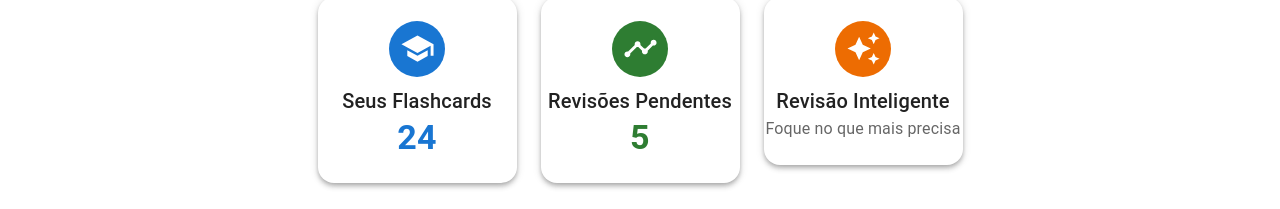
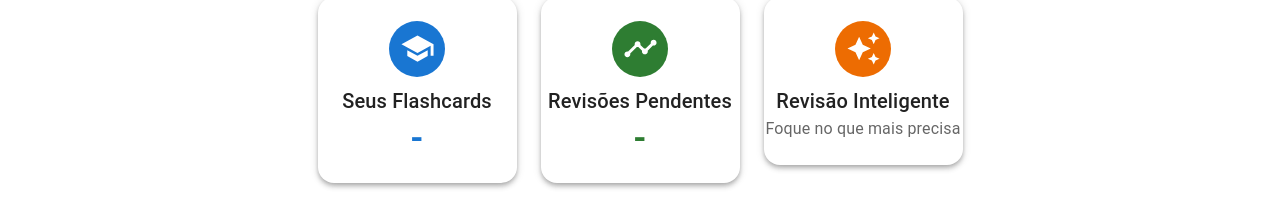
Before and after one commit to valeriapessoa/Flashcards, a Next.js app in the folder frontend/: page / in a window 1280 px wide. Shown: the part 448-657 px from the top of the page. Built offline with nearby package versions, Linux system fonts and the light colour scheme; no server answers; sample sign-in values are in the browser's storage.

Commit message:
feat: substitui estados de contagem de flashcards e revisões pendentes por dados dinâmicos usando react-query

```diff
--- a/frontend/src/app/page.tsx
+++ b/frontend/src/app/page.tsx
@@ -14,19 +14,48 @@ import DevicesIcon from '@mui/icons-material/Devices';
 import FlashOnIcon from '@mui/icons-material/FlashOn';
 import SchoolIcon from '@mui/icons-material/School';
 import TimelineIcon from '@mui/icons-material/Timeline';
+import { useQuery } from '@tanstack/react-query';
+import { fetchFlashcards } from '../lib/api';
+
+// Função para buscar flashcards para revisão inteligente
+const fetchPendingReviews = async () => {
+  const res = await fetch('http://localhost:5000/api/flashcards/revisao-inteligente', {
+    credentials: 'include',
+    headers: {
+      'Content-Type': 'application/json',
+    },
+  });
+  if (!res.ok) throw new Error('Erro ao buscar revisões pendentes');
+  return res.json();
+};
 
 export default function Home() {
   const { data: session } = useSession();
   const router = useRouter();
-  const [flashcardCount, setFlashcardCount] = useState<number | null>(null);
-  const [pendingReviews, setPendingReviews] = useState<number | null>(null);
+
+  // Buscar todos os flashcards do usuário
+  const {
+    data: flashcards = [],
+    isLoading: isLoadingFlashcards,
+  } = useQuery({
+    queryKey: ['flashcards'],
+    queryFn: fetchFlashcards,
+    enabled: !!session,
+  });
+
+  // Buscar flashcards para revisão inteligente
+  const {
+    data: pendingReviewFlashcards = [],
+    isLoading: isLoadingPending,
+  } = useQuery({
+    queryKey: ['pendingReviews'],
+    queryFn: fetchPendingReviews,
+    enabled: !!session,
+  });
 
   useEffect(() => {
     if (!session) {
       router.push("/login");
-    } else {
-      setFlashcardCount(24); // Exemplo
-      setPendingReviews(5); // Exemplo
     }
   }, [session, router]);
 
@@ -82,7 +111,9 @@ export default function Home() {
                 <SchoolIcon fontSize="large" />
               </Avatar>
               <Typography variant="h6">Seus Flashcards</Typography>
-              <Typography variant="h4" color="primary" fontWeight="bold">{flashcardCount ?? '-'}</Typography>
+              <Typography variant="h4" color="primary" fontWeight="bold">
+                {isLoadingFlashcards ? '-' : flashcards.length}
+              </Typography>
             </Card>
           </Grid>
           <Grid item xs={12} sm={6} md={3}>
@@ -91,7 +122,9 @@ export default function Home() {
                 <TimelineIcon fontSize="large" />
               </Avatar>
               <Typography variant="h6">Revisões Pendentes</Typography>
-              <Typography variant="h4" color="success.main" fontWeight="bold">{pendingReviews ?? '-'}</Typography>
+              <Typography variant="h4" color="success.main" fontWeight="bold">
+                {isLoadingPending ? '-' : pendingReviewFlashcards.length}
+              </Typography>
             </Card>
           </Grid>
           <Grid item xs={12} sm={6} md={3}>
```
